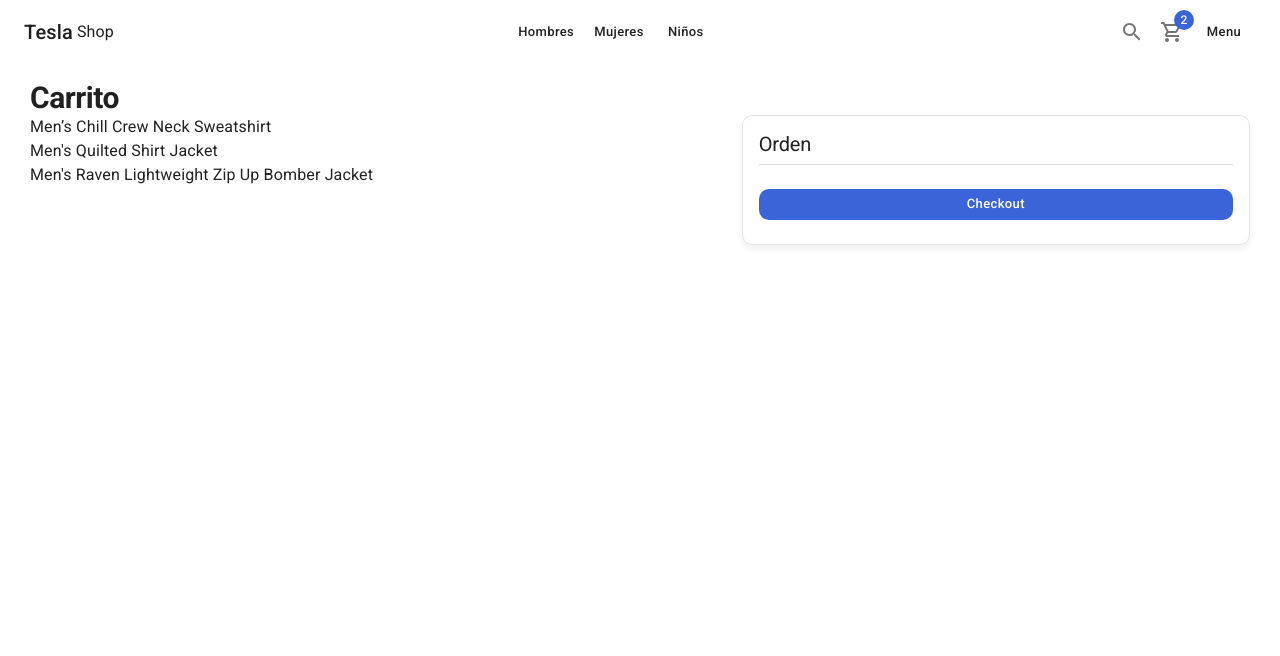
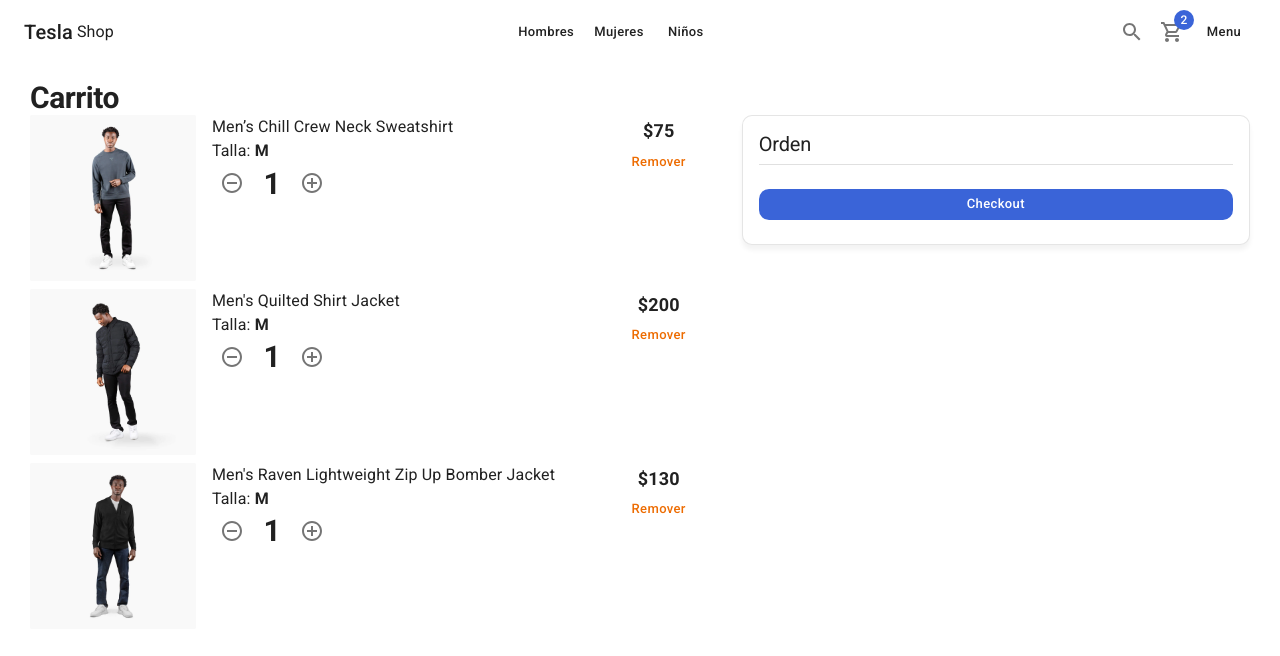
Before and after one commit to bran-deb/Shop-clone, a Next.js app: page /cart in a window 1280 px wide. Shown: the top 656 px of the page. Built offline with nearby package versions, Linux system fonts and the light colour scheme.

Commit message:
feat(Root): mostrar productos en shopping cart

```diff
--- a/components/cart/CartList.tsx
+++ b/components/cart/CartList.tsx
@@ -1,6 +1,9 @@
-import { Typography } from "@mui/material"
 import { FC } from "react"
+
+import NextLink from 'next/link'
+import { Box, Button, CardActionArea, CardMedia, Grid, Link, Typography } from "@mui/material"
 import { initialData } from "../../database/products"
+import { ItemCounter } from "../ui"
 
 
 const productsInCart = [
@@ -12,9 +15,42 @@ const productsInCart = [
 export const CartList: FC = () => {
     return (
         <>
-            {
+            {//(spacing) para separar los child
                 productsInCart.map(product => (
-                    <Typography key={product.slug}>{product.title}</Typography>
+                    <Grid container spacing={2} key={product.slug} sx={{ mb: 1 }}>
+
+                        <Grid item xs={3}>
+                            {/* TODO: llevar a la pagina del producto */}
+                            <NextLink href={'/product/slug'} passHref>
+                                <Link>
+                                    <CardActionArea>
+                                        <CardMedia image={`products/${product.images[0]}`}
+                                            component='img'
+                                            sx={{ borderRadius: 0.5 }}
+                                        />
+                                    </CardActionArea>
+                                </Link>
+                            </NextLink>
+                        </Grid>
+
+                        <Grid item xs={6}>
+                            <Box display='flex' flexDirection='column'>
+                                <Typography variant="body1">{product.title}</Typography>
+                                <Typography variant="body1">Talla: <strong>M</strong></Typography>
+
+                                {/* Conditional */}
+                                <ItemCounter />
+                            </Box>
+                        </Grid>
+
+                        <Grid item xs={3} display='flex' alignItems='center' flexDirection='column'>
+                            <Typography variant='subtitle1'>{`$${product.price}`}</Typography>
+                            {/* Editable */}
+                            <Button variant='text' color='warning'>
+                                Remover
+                            </Button>
+                        </Grid>
+                    </Grid>
                 ))
             }
         </>
--- a/pages/cart/index.tsx
+++ b/pages/cart/index.tsx
@@ -1,7 +1,7 @@
 import { Card, Grid, CardContent, Typography, Divider, Box, Button } from '@mui/material';
+
 import { CartList } from '../../components/cart';
-
-import { ShopLayout } from '../../components/layouts/ShopLayout';
+import { ShopLayout } from '../../components/layouts';
 
 
 
@@ -15,7 +15,7 @@ const CartPage = () => {
           <CartList />
         </Grid>
 
-        <Grid item xs={12} sm={5}>
+        <Grid item xs={12} sm={5} >
           <Card className='summary-card'>
             <CardContent>
               <Typography variant='h2'>Orden</Typography>
```
